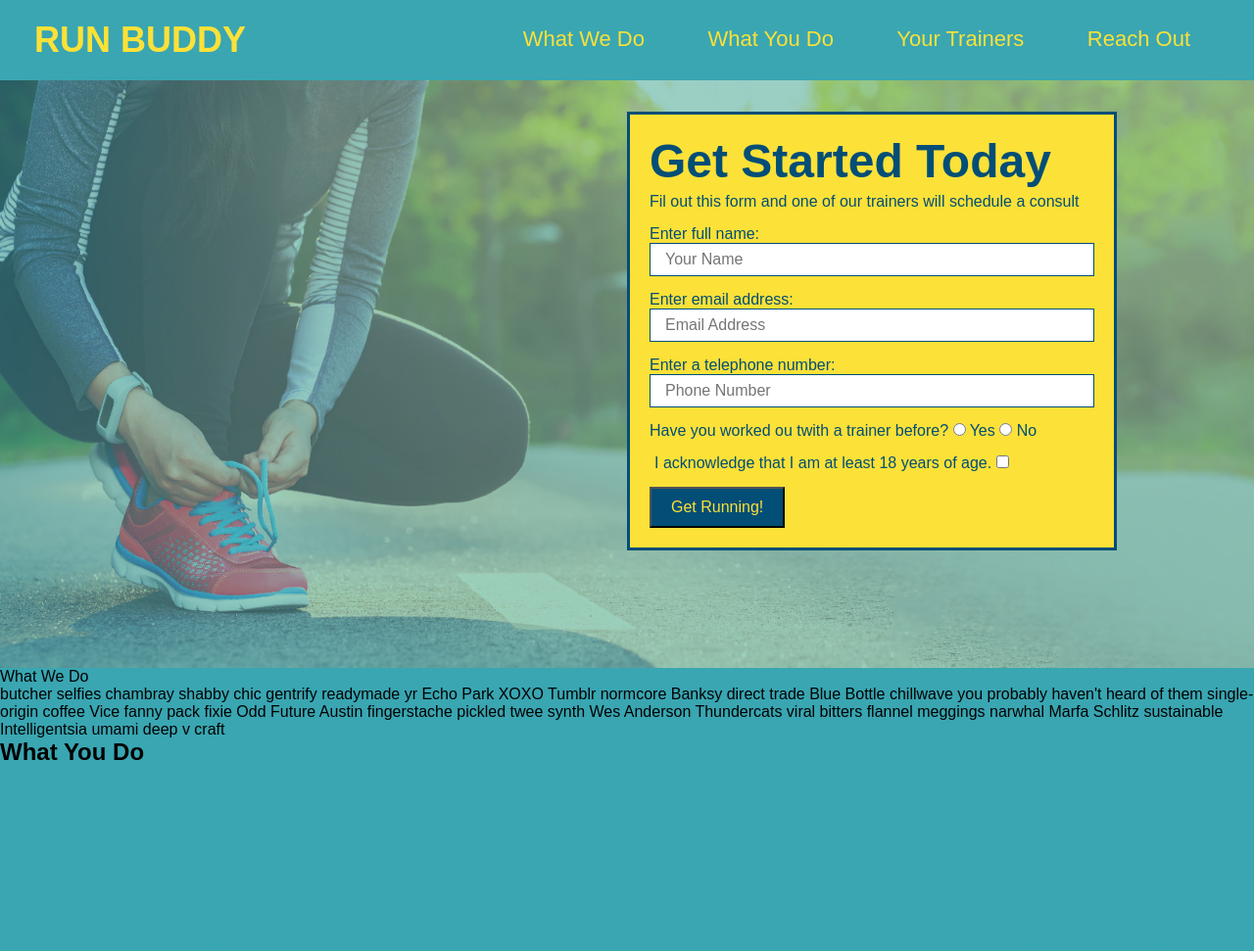
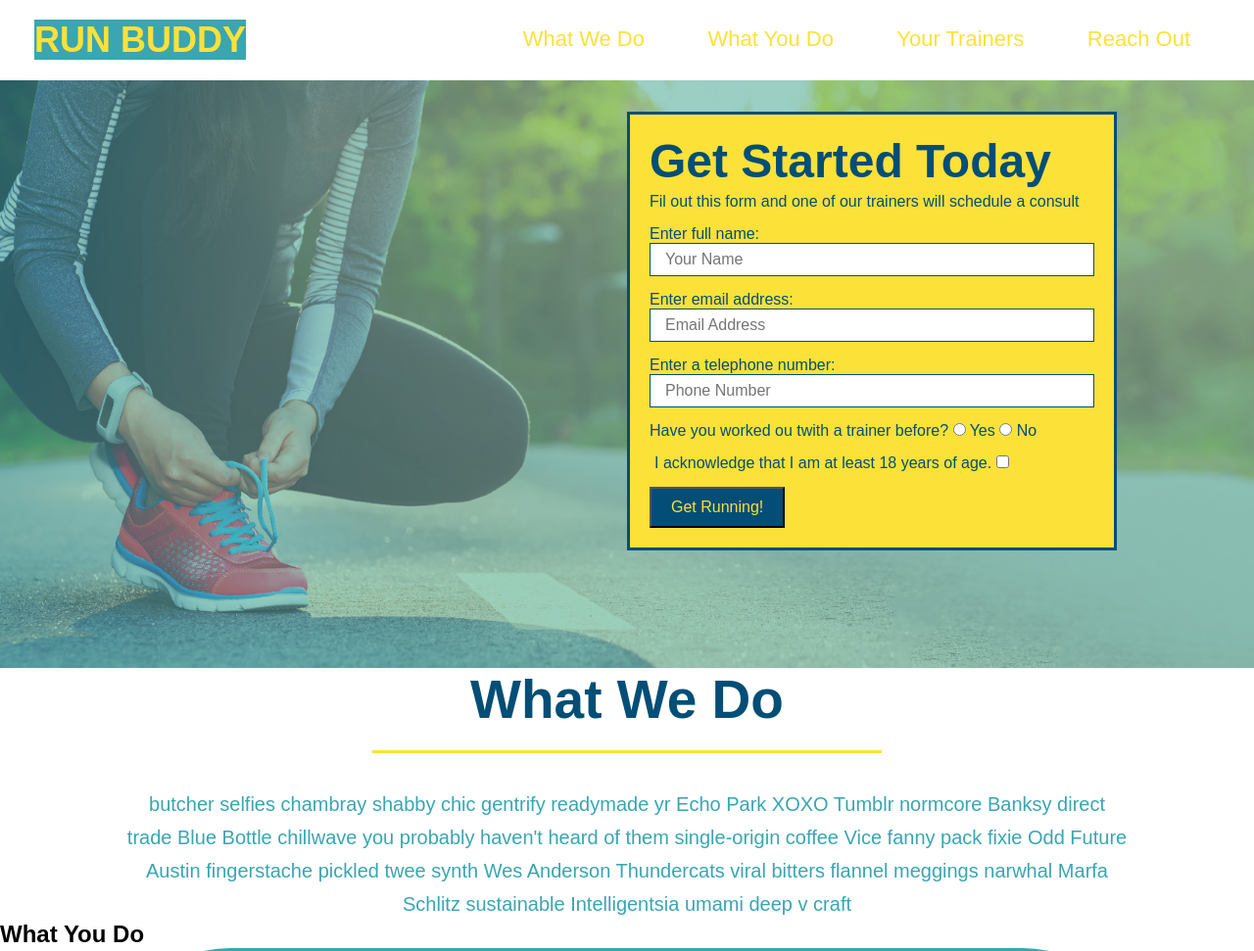
Before and after one commit to NateBatchelder/runBuddy, a plain HTML site: page index.html in a window 1280 px wide. Shown: the top 971 px of the page at 98% size. Drawn offline with Linux system fonts and the light colour scheme.

Commit message:
added styling to intro section

```diff
--- a/assets/style.css
+++ b/assets/style.css
@@ -6,7 +6,7 @@
 
 body {
     font-family: Arial, Helvetica, sans-serif;
-    background-color: #39a6b2;
+    background-color: white;
 }
 
 /* apply styles to <header> */
@@ -118,3 +118,25 @@ footer a {
     font-size: 16px;
 }
 /* Hero Style End */
+
+.intro {
+    text-align: center;
+}
+
+.intro h2 {
+    font-size: 55px;
+    color: #024e76;
+    margin-bottom: 35px;
+    padding: 0 100px 20px 100px;
+    border-bottom: 3px solid;
+    border-color: #fce138;
+    display: inline-block;
+}
+
+.intro p {
+    line-height: 1.7;
+    color: #39a6b2;
+    width: 80%;
+    font-size: 20px;
+    margin: 0 auto;
+}
--- a/index.html
+++ b/index.html
@@ -33,7 +33,6 @@
 </header>
 
 <body>
-
     <!-- hero/jumbotron -->
     <section class="hero">
         <div class="hero-form">
@@ -69,7 +68,7 @@
     <!-- end hero -->
 
     <!-- "what we do" section -->
-<section id="what-we-do"
+    <section id="what-we-do" class="intro">
          <h2>What We Do</h2>
         <p>
                 butcher selfies chambray shabby chic gentrify readymade yr Echo Park XOXO Tumblr normcore Banksy direct trade Blue
```
Lines whose indentation alone changed are shown as unchanged.
